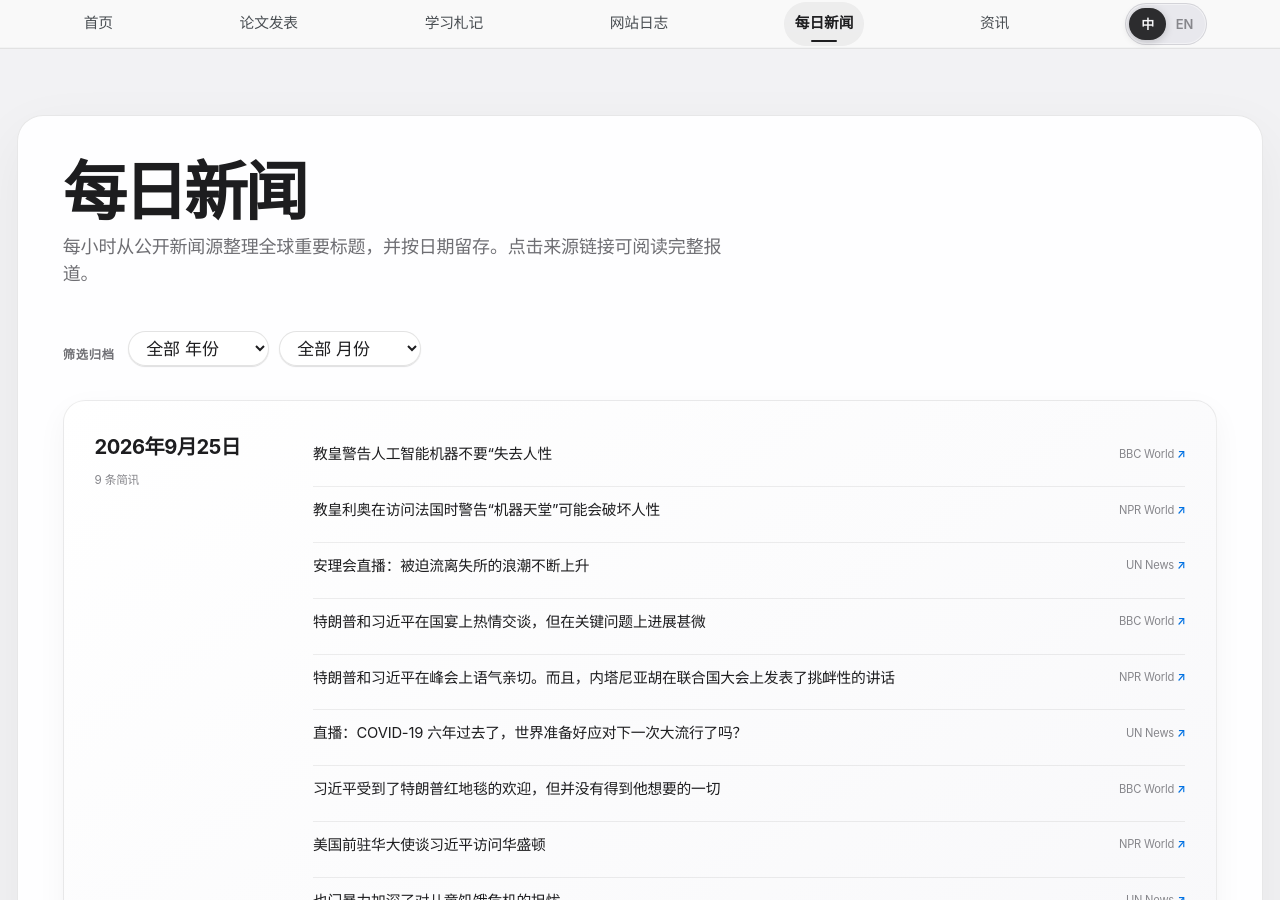
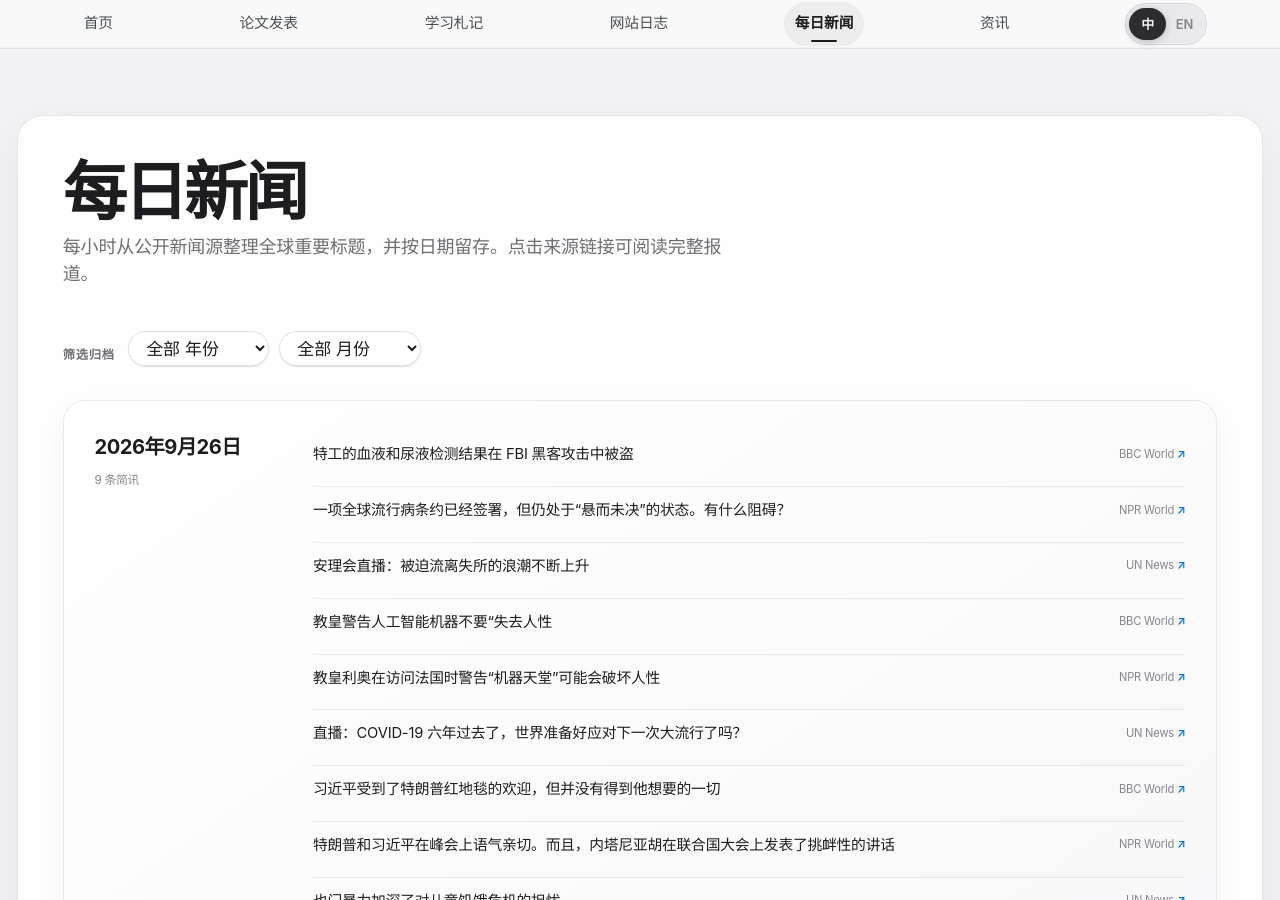
Before and after one commit to HaoxiangLuo/HaoxiangLuo.github.io, a Jekyll site: the page built from _pages/daily-news-zh.html, in a window 1280 px wide and 900 px high. Built offline with Jekyll 4.4.1, drawn with Linux system fonts in a browser that asks for light colours; a style sheet for code colours, icons or effects is not loaded.

Commit message:
Update daily news 2026-09-26

```diff
--- a/_data/daily_news.json
+++ b/_data/daily_news.json
@@ -1,6 +1,65 @@
 {
-  "updated_at": "2026-09-25T23:26:20+08:00",
+  "updated_at": "2026-09-26T00:27:20+08:00",
   "days": [
+    {
+      "date": "2026-09-26",
+      "items": [
+        {
+          "title": "Special agents' blood and urine test results stolen in FBI hack",
+          "source": "BBC World",
+          "url": "https://www.bbc.co.uk/news/articles/cw62me2vlj07o?at_medium=RSS&at_campaign=rss",
+          "title_zh": "特工的血液和尿液检测结果在 FBI 黑客攻击中被盗"
+        },
+        {
+          "title": "There's a global pandemic treaty that's signed -- and in 'limbo.' What's the holdup?",
+          "source": "NPR World",
+          "url": "https://www.npr.org/2026/09/25/g-s1-144948/pandemic-prevention-treaty-agreement-world-health-organization",
+          "title_zh": "一项全球流行病条约已经签署，但仍处于“悬而未决”的状态。有什么阻碍？"
+        },
+        {
+          "title": "Security Council LIVE: Rising tide of forced displacement",
+          "source": "UN News",
+          "url": "https://news.un.org/feed/view/en/story/2026/09/1168438",
+          "title_zh": "安理会直播：被迫流离失所的浪潮不断上升"
+        },
+        {
+          "title": "Pope warns against 'losing humanity' to AI machines",
+          "source": "BBC World",
+          "url": "https://www.bbc.co.uk/news/articles/cmq8j904212po?at_medium=RSS&at_campaign=rss",
+          "title_zh": "教皇警告人工智能机器不要“失去人性"
+        },
+        {
+          "title": "Pope Leo warns a 'paradise of machines' could undermine humanity on his France visit",
+          "source": "NPR World",
+          "url": "https://www.npr.org/2026/09/25/nx-s1-5981140/pope-leo-france",
+          "title_zh": "教皇利奥在访问法国时警告“机器天堂”可能会破坏人性"
+        },
+        {
+          "title": "LIVE: Six years on from COVID-19, is the world ready for the next pandemic?",
+          "source": "UN News",
+          "url": "https://news.un.org/feed/view/en/story/2026/09/1168437",
+          "title_zh": "直播：COVID-19 六年过去了，世界准备好应对下一次大流行了吗？"
+        },
+        {
+          "title": "Xi got Trump's red carpet welcome - but not everything he wanted",
+          "source": "BBC World",
+          "url": "https://www.bbc.co.uk/news/articles/cr93e4x7kdjjo?at_medium=RSS&at_campaign=rss",
+          "title_zh": "习近平受到了特朗普红地毯的欢迎，但并没有得到他想要的一切"
+        },
+        {
+          "title": "Trump and Xi strike cordial tone at summit. And, Netanyahu gives defiant UNGA speech",
+          "source": "NPR World",
+          "url": "https://www.npr.org/2026/09/25/g-s1-144994/up-first-newsletter-trump-xi-netanyahu-united-nations-mortgage-rates",
+          "title_zh": "特朗普和习近平在峰会上语气亲切。而且，内塔尼亚胡在联合国大会上发表了挑衅性的讲话"
+        },
+        {
+          "title": "Yemen violence deepens concerns over child hunger crisis",
+          "source": "UN News",
+          "url": "https://news.un.org/feed/view/en/story/2026/09/1168436",
+          "title_zh": "也门暴力加深了对儿童饥饿危机的担忧"
+        }
+      ]
+    },
     {
       "date": "2026-09-25",
       "items": [
```
